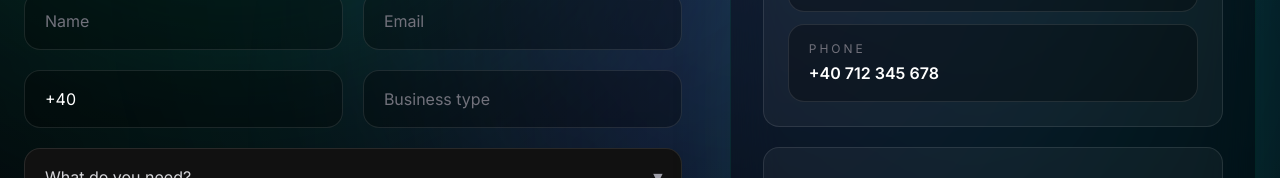
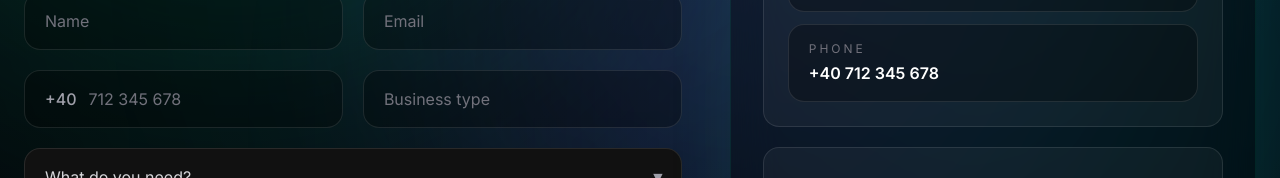
Before and after one commit to RaulRauta/my-business-site, a Next.js app: page /en/contact in a window 1280 px wide. Shown: the part 496-674 px from the top of the page. Built offline with nearby package versions, Linux system fonts and the light colour scheme.

Commit message:
add portfolio pages

```diff
--- a/app/[lang]/contact/page.tsx
+++ b/app/[lang]/contact/page.tsx
@@ -17,7 +17,7 @@ export default function ContactPage({
 
   const [service, setService] = useState("");
   const [serviceError, setServiceError] = useState("");
-  const [phone, setPhone] = useState("+40 ");
+  const [phoneDigits, setPhoneDigits] = useState("");
   const [phoneError, setPhoneError] = useState("");
   const [loading, setLoading] = useState(false);
   const [status, setStatus] = useState<"idle" | "success" | "error">("idle");
@@ -37,7 +37,7 @@ export default function ContactPage({
       loading: "Se trimite...",
       success: "Mesaj trimis cu succes. Îți voi răspunde cât de curând.",
       error: "A apărut o eroare. Încearcă din nou.",
-      phoneError: "Număr invalid. Folosește formatul +407xxxxxxxx.",
+      phoneError: "Număr invalid. Folosește formatul +40 7xx xxx xxx.",
       serviceError: "Selectează ce ai nevoie.",
       sideTitle: "Ce se întâmplă după?",
       steps: [
@@ -60,7 +60,7 @@ export default function ContactPage({
       loading: "Sending...",
       success: "Message sent successfully. I’ll get back to you soon.",
       error: "Something went wrong. Please try again.",
-      phoneError: "Invalid number. Use the format +407xxxxxxxx.",
+      phoneError: "Invalid number. Use the format +40 7xx xxx xxx.",
       serviceError: "Please select what you need.",
       sideTitle: "What happens next?",
       steps: [
@@ -71,27 +71,13 @@ export default function ContactPage({
     },
   }[lang];
 
-  function handlePhoneChange(value: string) {
-    let digits = value.replace(/\D/g, "");
+  const formattedPhone = phoneDigits
+    .replace(/\D/g, "")
+    .slice(0, 9)
+    .replace(/(\d{3})(?=\d)/g, "$1 ")
+    .trim();
 
-    if (digits === "" || digits === "4" || digits === "40") {
-      setPhone("+40 ");
-      setPhoneError("");
-      return;
-    }
-
-    if (digits.startsWith("40")) {
-      digits = digits.slice(2);
-    }
-
-    digits = digits.slice(0, 9);
-
-    const parts = digits.match(/.{1,3}/g) || [];
-    const formatted = "+40 " + parts.join(" ");
-
-    setPhone(formatted.trimEnd());
-    setPhoneError("");
-  }
+  const fullPhone = `+40 ${formattedPhone}`.trim();
 
   return (
     <>
@@ -125,11 +111,10 @@ export default function ContactPage({
                 const formData = new FormData(form);
                 const data = Object.fromEntries(formData.entries());
 
-                const phoneValue = String(data.phone || "").trim();
-                const cleanedPhone = phoneValue.replace(/\s/g, "");
-                const phoneRegex = /^\+40\d{9}$/;
+                const digitsOnly = phoneDigits.replace(/\D/g, "");
+                const phoneRegex = /^\d{9}$/;
 
-                if (!phoneRegex.test(cleanedPhone)) {
+                if (!phoneRegex.test(digitsOnly)) {
                   setPhoneError(t.phoneError);
                   setLoading(false);
                   return;
@@ -140,6 +125,8 @@ export default function ContactPage({
                   setLoading(false);
                   return;
                 }
+
+                data.phone = `+40 ${formattedPhone}`;
 
                 try {
                   const res = await fetch("/api/contact", {
@@ -154,7 +141,7 @@ export default function ContactPage({
                     setStatus("success");
                     form.reset();
                     setService("");
-                    setPhone("+40 ");
+                    setPhoneDigits("");
 
                     form.scrollIntoView({
                       behavior: "smooth",
@@ -196,19 +183,37 @@ export default function ContactPage({
 
               <div className="grid gap-5 md:grid-cols-2">
                 <div>
-                  <input
-                    name="phone"
-                    type="tel"
-                    inputMode="numeric"
-                    autoComplete="off"
-                    value={phone}
-                    onChange={(e) => handlePhoneChange(e.target.value)}
-                    className={`w-full rounded-2xl border bg-black/30 px-5 py-4 outline-none transition ${
+                  <div
+                    className={`flex items-center rounded-2xl border bg-black/30 transition ${
                       phoneError
                         ? "border-red-400/60"
-                        : "border-white/10 focus:border-emerald-400/70 focus:shadow-[0_0_22px_rgba(52,211,153,0.18)]"
+                        : "border-white/10 focus-within:border-emerald-400/70 focus-within:shadow-[0_0_22px_rgba(52,211,153,0.18)]"
                     }`}
-                  />
+                  >
+                    <span className="select-none pl-5 font-medium text-zinc-400">
+                      +40
+                    </span>
+
+                    <input
+                      name="phone"
+                      type="tel"
+                      inputMode="numeric"
+                      autoComplete="off"
+                      value={formattedPhone}
+                      onChange={(e) => {
+                        const digits = e.target.value
+                          .replace(/\D/g, "")
+                          .slice(0, 9);
+
+                        setPhoneDigits(digits);
+                        setPhoneError("");
+                      }}
+                      placeholder="712 345 678"
+                      className="w-full bg-transparent px-3 py-4 outline-none placeholder:text-zinc-500"
+                    />
+                  </div>
+
+                  <input type="hidden" name="phoneFull" value={fullPhone} />
 
                   {phoneError && (
                     <p className="mt-2 text-sm text-red-400">{phoneError}</p>
```
